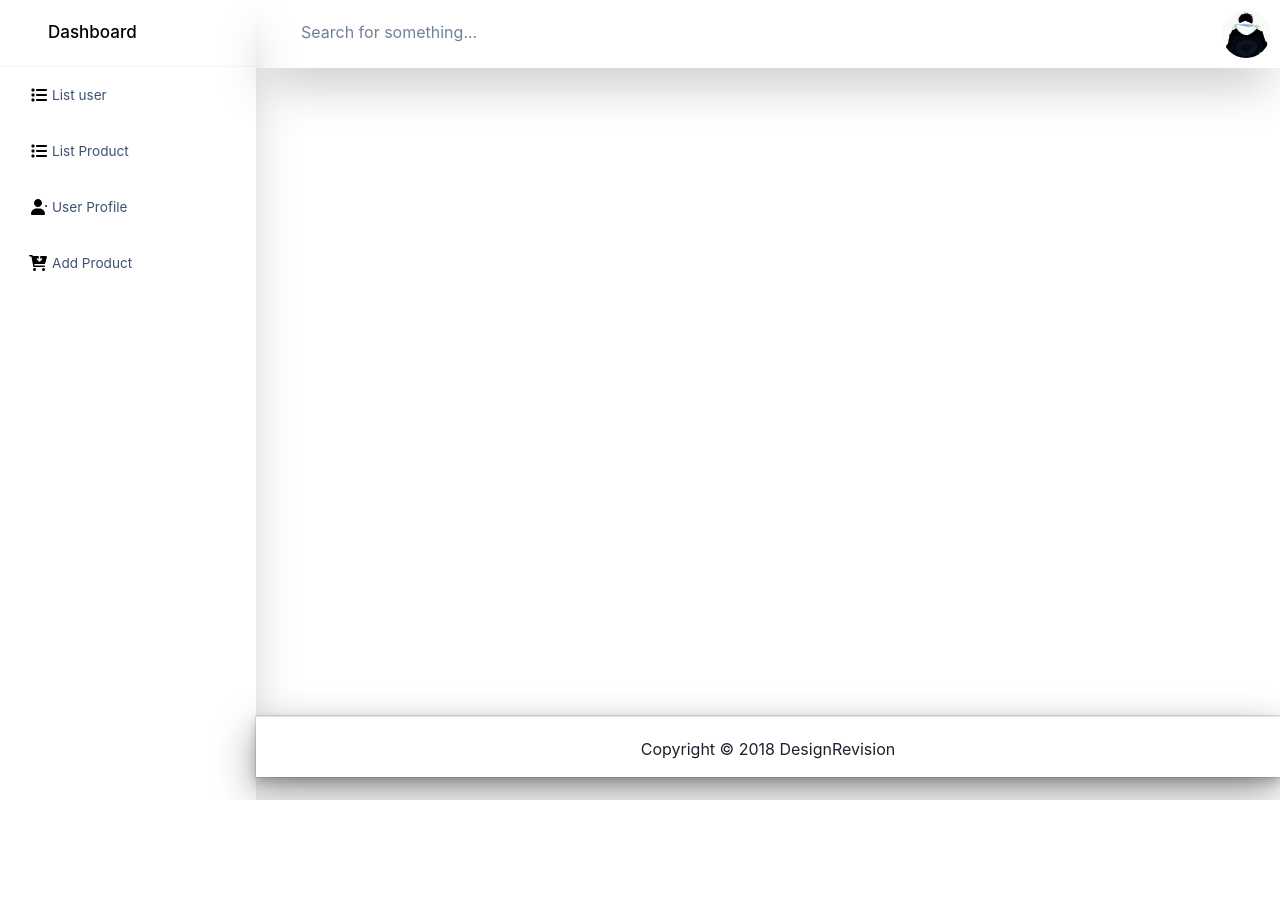
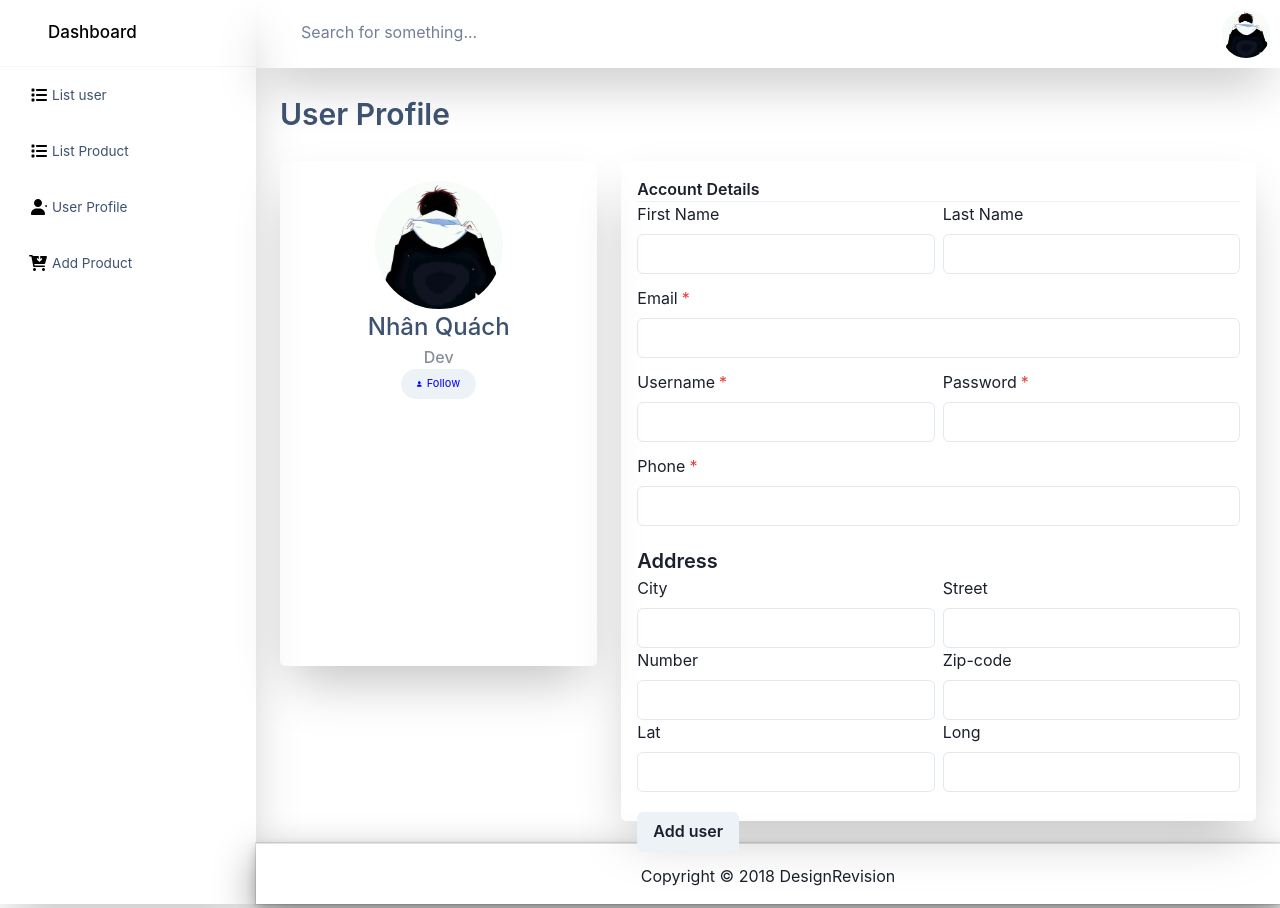
Before and after one commit to qtnkaca1003/FresherFrontend, a Next.js app in the folder manager/: page / in a window 1280 px wide. Before the commit the page ends 800 px from the top, so only its background shows below. Built offline with nearby package versions, Linux system fonts and the light colour scheme.

Commit message:
done page

```diff
--- a/manager/pages/index.tsx
+++ b/manager/pages/index.tsx
@@ -1,9 +1,72 @@
+import { Box, Divider, Grid, GridItem, Text } from "@chakra-ui/react";
 import type { NextPage } from "next";
+import CButtonFl from "../components/buttonfl";
+import CAvatar from "../components/card";
+import { Footer } from "../components/footer/Footer";
+import { IconPlusUser } from "../components/icons/IconUserPlus";
+import { Navigation } from "../components/navigation/Navigation";
+import CTitle from "../components/title";
+import CFormUser from "../stories/FormUser";
+import Header from "../stories/Header";
 
-const Home: NextPage = () => {
-
-  return <>
-   </>;
+const Home: NextPage = ({ children }: any) => {
+  return (
+    <>
+      <Box padding={"0 24px"}>
+        <Box padding={"24px 0"}>
+          <Text color={"#3d5170"} fontSize="3xl" fontWeight={"600"}>
+            {" "}
+            User Profile
+          </Text>
+        </Box>
+        <Grid display={"flex"} templateColumns="repeat(1, 1fr)" gap={6}>
+          <GridItem height={"505px"} shadow={"2xl"} borderRadius={5} w="50%">
+            {" "}
+            <Box
+              pt={5}
+              display={"flex"}
+              flexDirection={"column"}
+              alignItems={"center"}
+            >
+              <CAvatar size="2xl" src="./images/avatar.jpg" />
+              <CTitle
+                color="#3d5170"
+                fontSize="2xl"
+                fontWeight="500"
+                title="Nhân Quách"
+              />
+              <CTitle
+                color="#868e96"
+                fontSize="16px"
+                fontWeight="500"
+                title="Dev"
+              />
+              <CButtonFl
+                borderRadius="20px"
+                fontSize="11px"
+                fontWeight="400"
+                width="75px"
+                height="30px"
+                title="Follow"
+                icon={<IconPlusUser fill="blue" />}
+                color="blue"
+              />
+            </Box>
+          </GridItem>
+          <GridItem height={"660px"} shadow={"2xl"} borderRadius={5} w="100%">
+            {" "}
+            <Box p={"16px"}>
+              <Text fontSize={"16px"} fontWeight={"600"}>
+                Account Details
+              </Text>
+              <Divider />
+              <CFormUser />
+            </Box>
+          </GridItem>
+        </Grid>
+      </Box>
+    </>
+  );
 };
 
 export default Home;
```
